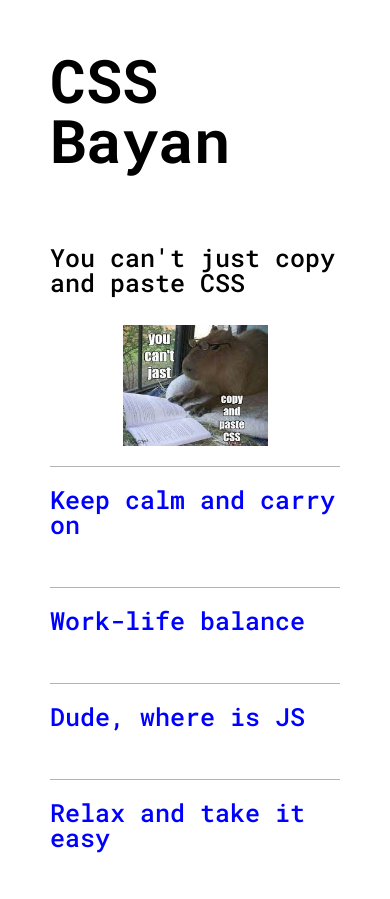
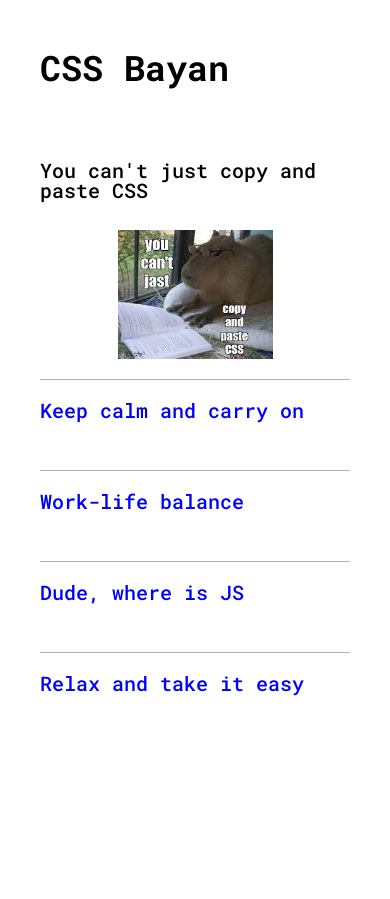
Before and after one commit to Vladosichek777/cssBayan, a plain HTML site: page index.html in a window 390 px wide. Drawn offline with Linux system fonts and the light colour scheme.

Commit message:
fix: delete cursor:pointer from mobile

```diff
--- a/style.css
+++ b/style.css
@@ -113,3 +113,39 @@ hr {
 .main__inner:hover {
     cursor: pointer;
 }
+
+
+
+@media(max-width:835px) {
+    .title h1 {
+        font-size: 40px;
+    }
+
+    .wrapper span {
+        font-size: 22px;
+    }
+}
+
+@media(max-width:400px) {
+
+    body {
+        padding-left: 40px;
+        padding-right: 40px;
+    }
+
+    .title h1 {
+        font-size: 35px;
+    }
+
+    .wrapper span {
+        font-size: 20px;
+    }
+
+    .main__inner:hover {
+        cursor: default;
+    }
+
+    .wrapper label:hover {
+        cursor: default;
+    }
+}
```
